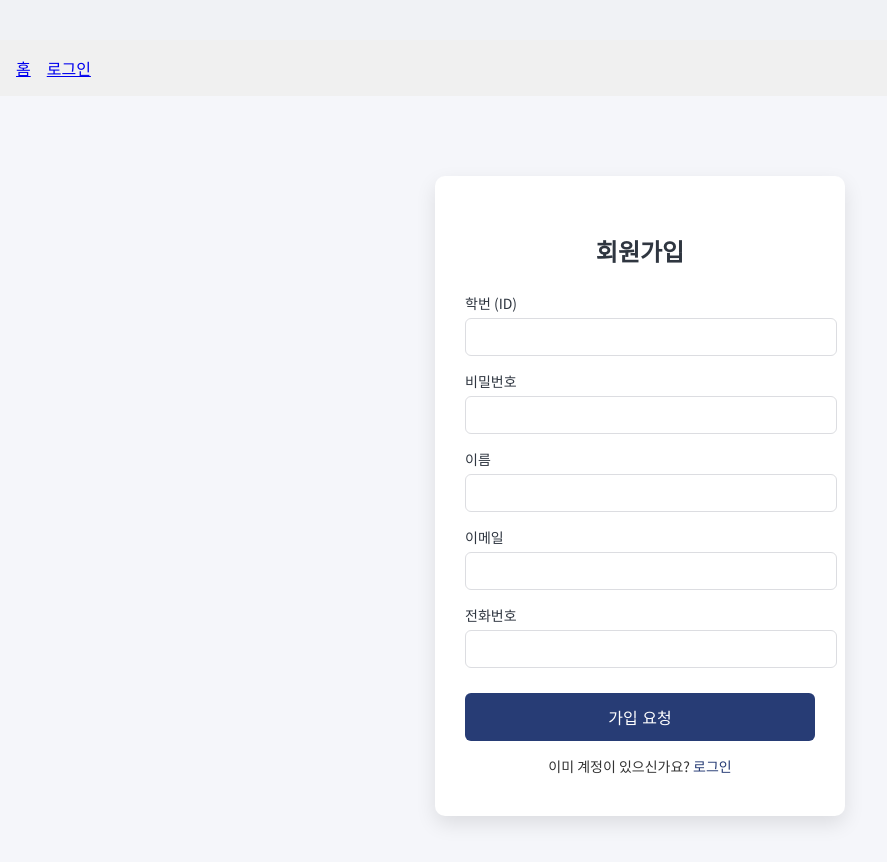
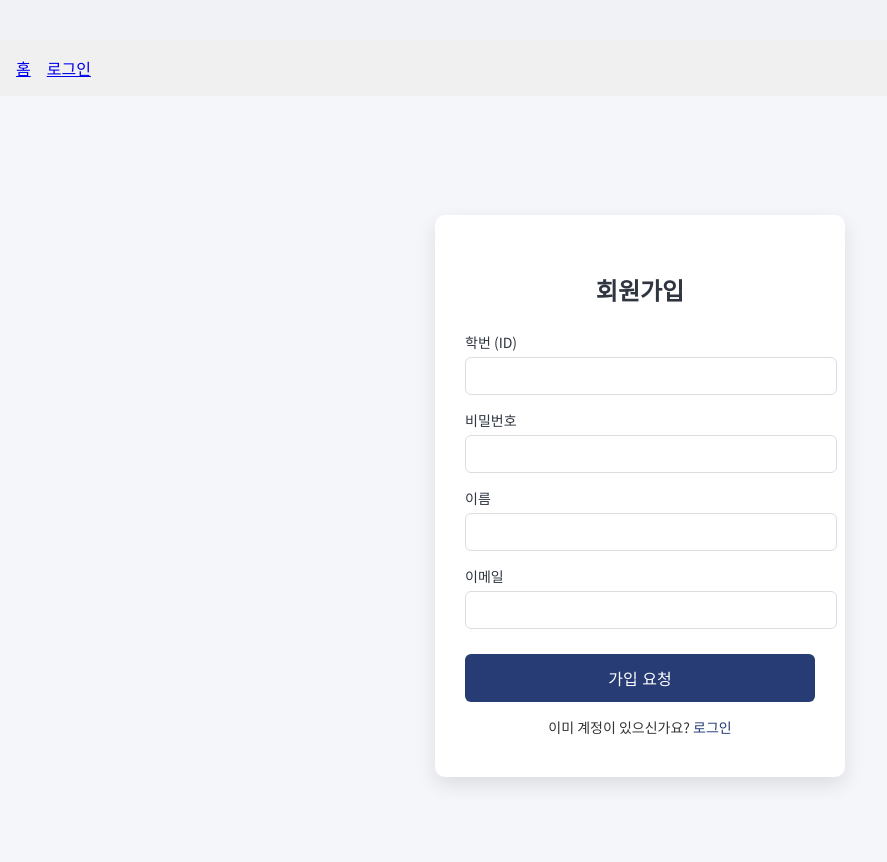
Before and after one commit to iian12/j3m4_frontend, a React (Vite) app: page /signup in a window 1280 px wide. Shown: the top 862 px of the page, without its empty margins (0-887 px from the left). Built offline with nearby package versions, Linux system fonts and the light colour scheme.

Commit message:
전화번호 필드 추가

```diff
--- a/src/pages/SignUpPage.jsx
+++ b/src/pages/SignUpPage.jsx
@@ -10,7 +10,6 @@ const SignUpPage = () => {
         password: '',
         name: '',
         email: '',
-        phonenumber: ''
     });
     const navigate = useNavigate();
 
@@ -81,17 +80,6 @@ const SignUpPage = () => {
                         required
                     />
                 </div>
-                <div className="input-group">
-                    <label htmlFor="phonenumber">전화번호</label>
-                    <input
-                        type="phonenumber"
-                        id="phonenumber"
-                        name="phonenumber"
-                        value={formData.phonenumber}
-                        onChange={handleChange}
-                        required
-                    />
-                </div>
 
                 <button type="submit" className="login-button">가입 요청</button>
 
```
